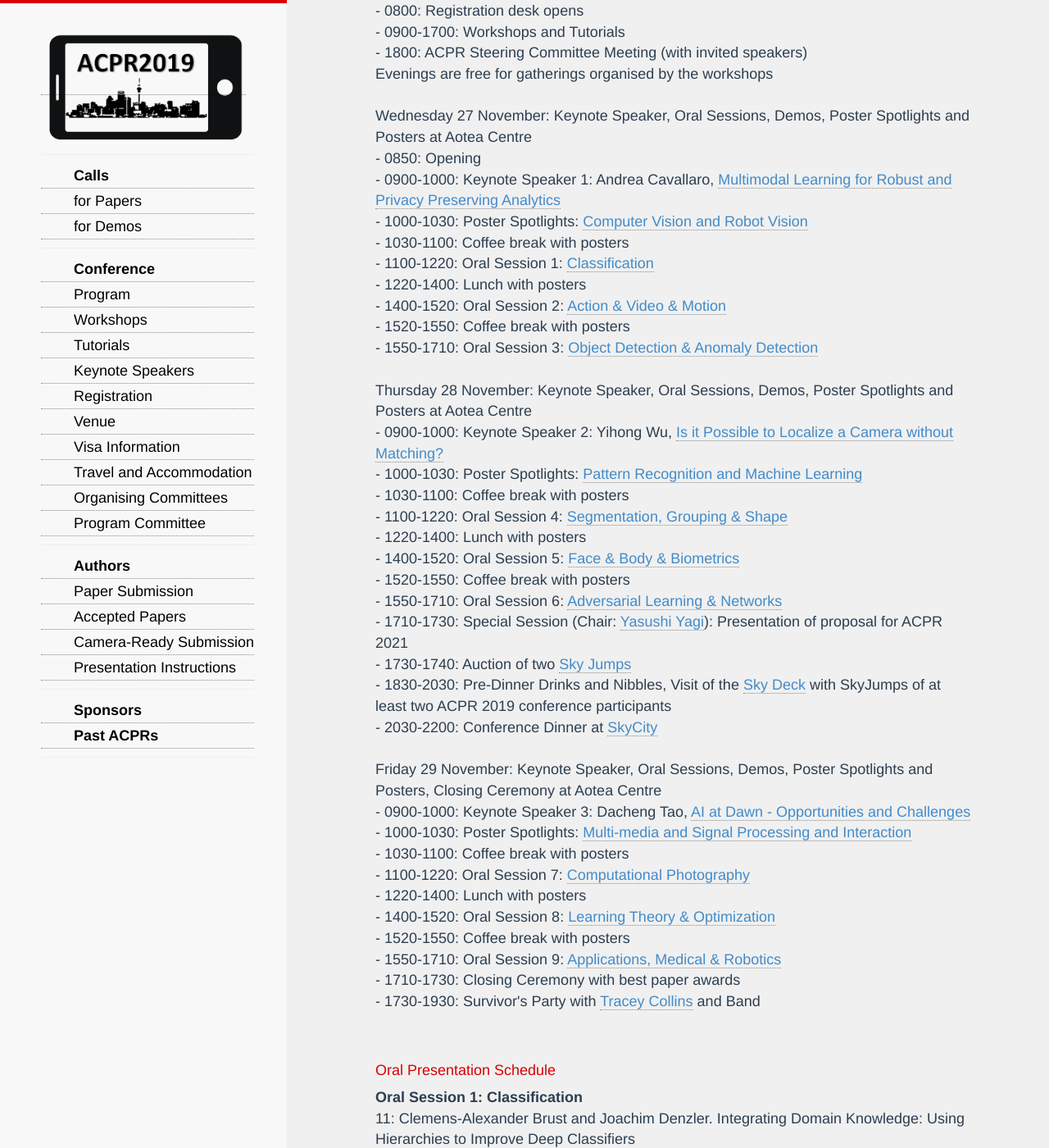
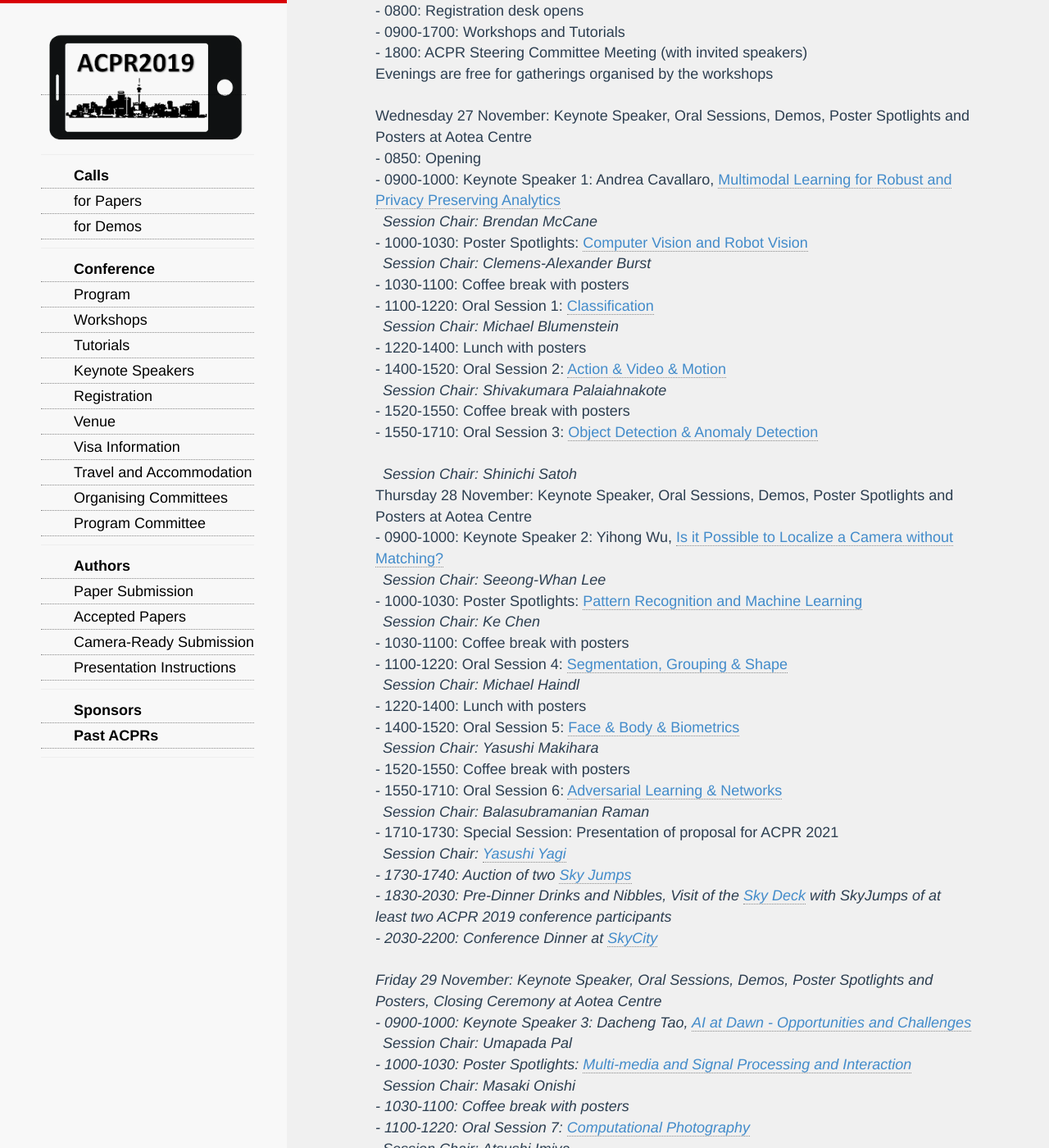
Before and after one commit to AndrewChenUoA/ACPR2019, a Jekyll site: the page built from program.html, in a window 1280 px wide and 1400 px high, scrolled down 849 px. Shown: the whole window at 82% size. Built offline with Jekyll 4.4.1, drawn with Linux system fonts in a browser that asks for light colours; nearby versions of some CDN libraries; Markdown is read by kramdown in place of the engine named in the settings; some of the changed text lies outside the part shown.

Commit message:
Add session chairs

```diff
--- a/program.html
+++ b/program.html
@@ -27,80 +27,105 @@ title: ACPR 2019 - The 5th Asian Conference on Pattern Recognition
   Wednesday 27 November: Keynote Speaker, Oral Sessions, Demos, Poster Spotlights and Posters at Aotea Centre<br/>
   - 0850: Opening<br/>
   - 0900-1000: Keynote Speaker 1: Andrea Cavallaro, <a href="/keynote.html#acav">Multimodal Learning for Robust and Privacy Preserving Analytics</a><br/>
+	&ensp;<i>Session Chair: Brendan McCane</i><br/>
   - 1000-1030: Poster Spotlights: <a href="/program.html#p1">Computer Vision and Robot Vision</a><br/>
+	&ensp;<i>Session Chair: Clemens-Alexander Burst</i><br/>
   - 1030-1100: Coffee break with posters<br/>
   - 1100-1220: Oral Session 1: <a href="/program.html#or1">Classification</a><br/>
+	&ensp;<i>Session Chair: Michael Blumenstein</i><br/>
   - 1220-1400: Lunch with posters<br/>
   - 1400-1520: Oral Session 2: <a href="/program.html#or2">Action & Video & Motion</a><br/>
+	&ensp;<i>Session Chair: Shivakumara Palaiahnakote</i><br/>
   - 1520-1550: Coffee break with posters<br/>
   - 1550-1710: Oral Session 3: <a href="/program.html#or3">Object Detection & Anomaly Detection</a><br/><br/>
+	&ensp;<i>Session Chair: Shinichi Satoh</i><br/>
   Thursday 28 November: Keynote Speaker, Oral Sessions, Demos, Poster Spotlights and Posters at Aotea Centre<br/>
   - 0900-1000: Keynote Speaker 2: Yihong Wu, <a href="/keynote.html#ywu">Is it Possible to Localize a Camera without Matching?</a><br/>
+	&ensp;<i>Session Chair: Seeong-Whan Lee</i><br/>
   - 1000-1030: Poster Spotlights: <a href="/program.html#p2">Pattern Recognition and Machine Learning</a><br/>
+	&ensp;<i>Session Chair: Ke Chen</i><br/>
   - 1030-1100: Coffee break with posters<br/>
   - 1100-1220: Oral Session 4: <a href="/program.html#or4">Segmentation, Grouping & Shape</a><br/>
+	&ensp;<i>Session Chair: Michael Haindl</i><br/>
   - 1220-1400: Lunch with posters<br/>
   - 1400-1520: Oral Session 5: <a href="/program.html#or5">Face & Body & Biometrics</a><br/>
+	&ensp;<i>Session Chair: Yasushi Makihara</i><br/>
   - 1520-1550: Coffee break with posters<br/>
   - 1550-1710: Oral Session 6: <a href="/program.html#or6">Adversarial Learning & Networks</a><br/>
-  - 1710-1730: Special Session (Chair: <a href="http://www.ist.osaka-u.ac.jp/english/introduction/professors/computer-science/intelligent-media-systems/yasushi-yagi.html">Yasushi Yagi</a>): Presentation of proposal for ACPR 2021<br/>
+	&ensp;<i>Session Chair: Balasubramanian Raman</i><br/>
+  - 1710-1730: Special Session: Presentation of proposal for ACPR 2021<br/>
+	&ensp;<i>Session Chair: <i><a href="http://www.ist.osaka-u.ac.jp/english/introduction/professors/computer-science/intelligent-media-systems/yasushi-yagi.html">Yasushi Yagi</a></i><br/>
   - 1730-1740: Auction of two <a href="https://www.bungy.co.nz/auckland/sky-tower/">Sky Jumps</a><br/>
   - 1830-2030: Pre-Dinner Drinks and Nibbles, Visit of the <a href="https://www.skycityauckland.co.nz/sky-tower/admissions/">Sky Deck</a> with SkyJumps of at least two ACPR 2019 conference participants<br/>
   - 2030-2200: Conference Dinner at <a href="https://www.skycityauckland.co.nz">SkyCity</a><br/><br/>
   Friday 29 November: Keynote Speaker, Oral Sessions, Demos, Poster Spotlights and Posters, Closing Ceremony at Aotea Centre<br/>
   - 0900-1000: Keynote Speaker 3: Dacheng Tao, <a href="/keynote.html#dtao">AI at Dawn - Opportunities and Challenges</a><br/>
+	&ensp;<i>Session Chair: Umapada Pal</i><br/>
   - 1000-1030: Poster Spotlights: <a href="/program.html#p3">Multi-media and Signal Processing and Interaction</a><br/>
+	&ensp;<i>Session Chair: Masaki Onishi</i><br/>
   - 1030-1100: Coffee break with posters<br/>
   - 1100-1220: Oral Session 7: <a href="/program.html#or7">Computational Photography</a><br/>
+	&ensp;<i>Session Chair: Atsushi Imiya</i><br/>
   - 1220-1400: Lunch with posters<br/>
   - 1400-1520: Oral Session 8: <a href="/program.html#or8">Learning Theory & Optimization</a><br/>
+	&ensp;<i>Session Chair: Liang Wang</i><br/>
   - 1520-1550: Coffee break with posters<br/>
   - 1550-1710: Oral Session 9: <a href="/program.html#or9">Applications, Medical & Robotics</a><br/>
+	&ensp;<i>Session Chair: Bertrand Kerautret</i><br/>
   - 1710-1730: Closing Ceremony with best paper awards<br/>
   - 1730-1930: Survivor's Party with <a href="https://www.youtube.com/watch?v=0yWb3RnUX6I">Tracey Collins</a> and Band <br/><br/>
   <br/>
   <h4>Oral Presentation Schedule</h4>
   <b id="or1">Oral Session 1: Classification</b><br/>
+  &ensp;<i>Session Chair: Michael Blumenstein</i><br/>
   11: Clemens-Alexander Brust and Joachim Denzler. Integrating Domain Knowledge: Using Hierarchies to Improve Deep Classifiers<br/>
   134: Xianjie Mo, Tingting Wei, Hengmin Zhang, Qiong Huang and Wei Luo. Label-smooth Learning for Fine-grained Visual Categorization<br/>
   203: Dalia Rodríguez-Salas, Nishant Ravikumar, Mathias Seuret and Andreas Maier. ForestNet - Automatic Design of Sparse Multilayer Perceptron Network Architectures using Ensembles of Randomized Trees<br/>
   279: Zhiwei Wen, Zhiwei Ke, Weicheng Xie and Linlin Shen. Clustering-based Adaptive Dropout for CNN-based Classification<br/><br/>
   <b id="or2">Oral Session 2: Action & Video & Motion</b><br/>
+  &ensp;<i>Session Chair: Shivakumara Palaiahnakote</i><br/>
   40: Liang Feng, Hiroaki Igarashi, Seiya Shibata, Yuki Kobayashi, Takashi Takenaka and Wei Zhang. Real-time Detection and Tracking using Hybrid DNNs and Space-aware Color Feature: from Algorithm to System<br/>
   112: Adil Rahman, Prasun Roy and Umapada Pal. Continuous Motion Character Recognition using RNN Architecture in Air-Writing Environment<br/>
   179: Yutong Zhou and Nobutaka Shimada. Using Motion Compensation and Matrix Completion Algorithm to Remove Rain Streaks and Snow for Video Sequences<br/>
   229: Poonam Beniwal, Pranav Mantini and Shishir K. Shah. Assessing the Impact of Video Compression on Background Subtraction<br/><br/>
   <b id="or3">Oral Session 3: Object Detection & Anomaly Detection</b><br/>
+  &ensp;<i>Session Chair: Shinichi Satoh</i><br/>
   8: Fatima Zohra Daha and Shishir Shah. Learning Motion Regularity for Temporal Video Segmentation and Anomaly Detection<br/>
   77: Sayani Kundu, Shivakumara Palaiahnakote, Anaica Grouver, Umapada Pal, Tong Lu and Michael Blumenstein. A New Forged Handwriting Detection Method based on Fourier Spectral Density and Variation<br/>
   226: Chan Tong Lam, Jose Gaspar, Wei Ke, Xu Yang and Sio Kei Im. Robust Pedestrian Detection: Faster Deployments with Fusion of Models<br/>
   240: Nina Tuluptceva, Bart Bakker, Irina Fedulova and Anton Konushin. Perceptual Image Anomaly Detection<br/><br/>
   <b id="or4">Oral Session 4: Segmentation, Grouping & Shape</b><br/>
+  &ensp;<i>Session Chair: Michael Haindl</i><br/>
   19: Shuchang Lyu, Guangliang Cheng and Qimin Ding. Deep Similarity Fusion Networks for One-Shot Semantic Segmentation<br/>
   94: Thomas Dagès, Michael Lindenbaum and Alfred Bruckstein. Seeing Things in Random-Dot Videos<br/>
   119: Zezhong Xu, Cheng Qian, Xianju Fei, Yanbing Zhuang, Shibo Xu and Reinhard Klette. Boundary Extraction of Planar Segments from Clouds of Unorganised Points<br/>
   127: Yu-Chi Chen, Chia-Yuan Chang, Pei-Yung Hsiao and Li-Chen Fu. REAL-TIME MULTI-CLASS INSTANCE SEGMENTATION WITH ONE-TIME DEEP EMBEDDING CLUSTERING<br/><br/>
   <b id="or5">Oral Session 5: Face & Body & Biometrics</b><br/>
+  &ensp;<i>Session Chair: Yasushi Makihara</i><br/>
   146: Yadong Pan and Shoji Nishimura. Multi-Person Pose Estimation with Mid-Points for Human Detection under Real-World Surveillance<br/>
   163: Jun'Ichi Murakami and Ikuhisa Mitsugami. Gaze from Head: Gaze Estimation without Observing Eye<br/>
   182: Mauricio Perez, Jun Liu and Alex C. Kot. Interaction Recognition Through Body Parts Relation Reasoning<br/>
   190: Neeraj Battan, Abbhinav Venkat and Avinash Sharma. DeepHuMS: Deep Human Motion Signature for 3D Skeletal Sequences<br/><br/>
   <b id="or6">Oral Session 6: Adversarial Learning & Networks</b><br/>
+  &ensp;<i>Session Chair: Balasubramanian Raman</i><br/>
   35: Yujui Chen, Tse-Wei Lin and Chiou-Ting Hsu. Towards a Universal Appearance for Domain Generalization via Adversarial Learning<br/>
   82: Runtong Zhang, Yuchen Wu and Keiji Yanai. Pre-trained and Shared Encoder in Cycle-Consistent Adversarial Networks to Improve Image Quality<br/>
   145: Tomoyuki Shimizu, Jianfeng Xu and Kazuyuki Tasaka. MobileGAN: Compact Network Architecture for Generative Adversarial Network<br/>
   253: Nobuyuki Hirahara, Motoharu Sonogashira, Hidekazu Kasahara and Masaaki Iiyama. Denoising and Inpainting of Sea Surface Temperature Image with Adversarial Physical Model Loss<br/><br/>
   <b id="or7">Oral Session 7: Computational Photography</b><br/>
+  &ensp;<i>Session Chair: Atsushi Imiya</i><br/>
   33: Yuhao Xiao, Dingding Xu, Guijin Wang, Xiaowei Hu, Yongbing Zhang, Xiangyang Ji and Li Zhang. Confidence Map Based 3D Cost Aggregation with Multiple Minimum Spanning Trees for Stereo Matching<br/>
   60: Yiming Wan, Wei Gao and Yihong Wu. Optical Flow Assisted Monocular Visual Odometry<br/>
   106: Yasuaki Mori, Tsubasa Hirakawa, Takayoshi Yamashita and Hironobu Fujiyoshi. Coarse-to-Fine Deep Orientation Estimator for Local Image Matching<br/>
   278: Bertrand Kerautret and Jacques-Olivier Lachaud. Geometric Total Variation for Image Vectorization, Zooming and Pixel Art Depixelizing<br/><br/>
   <b id="or8">Oral Session 8: Learning Theory & Optimization</b><br/>
+  &ensp;<i>Session Chair: Liang Wang</i><br/>
   4: Henok Ghebrechristos and Gita Alaghband. Information Theory-Based Curriculum Learning Factory to Optimize Training<br/>
   25: Andong Wang, Zhong Jin and Jingyu Yang. A Factorization Strategy for Tensor Robust PCA<br/>
   58: Shuhei Watanabe, Yoshihiko Ozaki, Yoshiaki Bando and Masaki Onishi. Speeding up of the Nelder-Mead Method by Data-driven Speculative Execution<br/>
   243: Noriko Yokoyama, Masahiro Kohjima, Tatsushi Matsubayashi and Hiroyuki Toda. Efficient Bayesian optimization based on parallel sequential random embeddings<br/><br/>
   <b id="or9">Oral Session 9: Applications, Medical & Robotics</b><br/>
+  &ensp;<i>Session Chair: Bertrand Kerautret</i><br/>
   47: Qier Meng, Shin'Ichi Satoh and Yohei Hashimoto. Fundus image classification and retinal disease localization with limited supervision<br/>
   115: Zipeng Feng. OSTER: An Orientation Sensitive Scene Text Recognizer with CenterLine Rectification<br/>
   275: Dániel Varga, Sándor Laki, László Dobos, János Márk Szalai-Gindl, Péter Vaderna and Bence Formanek. On Fast Point Cloud Registration with Key Points and Parameter Tuning<br/>
@@ -108,6 +133,7 @@ title: ACPR 2019 - The 5th Asian Conference on Pattern Recognition
   <br/>
   <h4>Poster Schedule</h4>
   <b id="p1">Wednesday: Computer Vision and Robot Vision</b><br/>
+  &ensp;<i>Session Chair: Clemens-Alexander Burst</i><br/>
 1: Kevin Kolcheck, Zheyuan Wang, Haiyan Xu and Jiang Yu Zheng. Visual Counting of Traffic Flow from A Car via Vehicle Detection and Motion Analysis<br/>
 13: Mofassir Ul Islam Arif, Mohsan Jameel and Lars Schmidt-Thieme. Directly Optimizing IoU for Bounding Box Localization<br/>
 15: Ivan Kruzhilov, Mikhail Romanov, Dmitry Babichev and Anton Konushin. Double Refinement Network for Room Layout Estimation<br/>
@@ -139,6 +165,7 @@ title: ACPR 2019 - The 5th Asian Conference on Pattern Recognition
 249: Qin Xu, Linyang Li, Qian Chen and Bin Luo. Selecting Discriminative Features for Fine-grained Visual Classification<br/><br/>
 
   <b id="p2">Thursday: Pattern Recognition and Machine Learning</b><br/>
+  &ensp;<i>Session Chair: Ke Chen</i><br/>
 16: Xiaotian Wu and Yizhuo Wang. Margin Constraint for Low-Shot Learning<br/>
 17: Floris De Feyter, Kristof Van Beeck and Toon Goedemé. Enhancing open-set face recognition by closing it with Cluster-Inferred Gallery Augmentation<br/>
 49: Dong Cao, Lisha Xu and Haibo Chen. Action Recognition in Untrimmed Videos with Composite Self-Attention Two-Stream Framework<br/>
@@ -171,6 +198,7 @@ title: ACPR 2019 - The 5th Asian Conference on Pattern Recognition
 277: Hamed Alqahtani and Manolya Kavakli-Thorne. Multi facet face construction<br/><br/>
 
   <b id="p3">Friday: Multi-media and Signal Processing and Interaction</b><br/>
+  &ensp;<i>Session Chair: Masaki Onishi</i><br/>
 22: Andrik Rampun, Deborah A. Jarvis, Paul D. Griffiths and Paul Armitage. Automated 2D Fetal Brain Segmentation of MR images using a Deep U-Net<br/>
 41: Seo-Hyun Lee, Minji Lee and Seong-Whan Lee. EEG Representations of Spatial and Temporal Features in Imagined Speech and Overt Speech<br/>
 42: Soto Anno and Yuichi Sasaki. GAN-based abnormal detection by recognizing ungeneratable patterns<br/>
```
